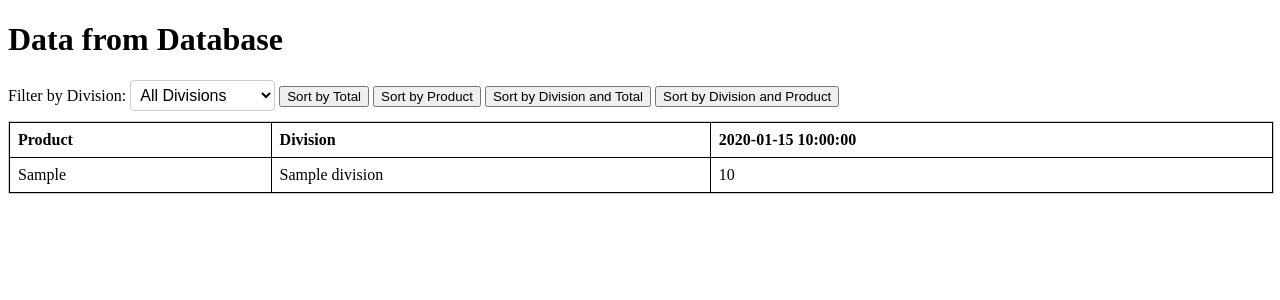
After one commit to YVGunko/stplSales, a Flask app: page /show_data in a window 1280 px wide. The commit adds this page. Shown: the top 300 px of the page. Run offline with Flask 3, Linux system fonts and the light colour scheme; tables that the repository leaves empty or names only in its code hold one stand-in row (values such as "Sample post").

Commit message:
in progress day#4

```diff
--- a/api.py
+++ b/api.py
@@ -10,20 +10,38 @@ def get_db_connection():
 # Create a Blueprint for the API
 api = Blueprint('api', __name__)
 
+@api.route('/api/divisions', methods=['GET'])
+def get_divisions():
+    try:
+        connection = pymysql.connect(**MYSQL_CONFIG)
+        with connection.cursor() as cursor:
+            cursor.execute("SELECT code, name FROM division")
+            divisions = cursor.fetchall()
+        print("Fetched divisions:", divisions)  # Debugging line
+        return jsonify(divisions)
+    except pymysql.MySQLError as e:
+        return jsonify({"status": "error", "message": str(e)})
+    finally:
+        connection.close()
+
 @api.route('/api/save', methods=['POST'])
 def save_data():
-    # Assuming you want to save data from a specific DataFrame or received data
-    data_to_save = request.json  # Or request.form depending on your needs
+    # Get the data from the request
+    data = request.json  # This should contain both the date and modified content
+
+    # Extract the date and modified content
+    date_of_change = data.get('date')  # Get the date value
+    modified_content = data.get('data', [])  # Get the modified content, default to an empty list if not provided
 
     # Connect to the database and insert the data
     try:
         connection = pymysql.connect(**MYSQL_CONFIG)
         with connection.cursor() as cursor:
             # Example of how to save the data (adjust according to your data structure)
-            for entry in data_to_save:
+            for entry in modified_content:
                 # Assuming entry is a dictionary with the required fields
-                cursor.execute("INSERT INTO your_table_name (column1, column2) VALUES (%s, %s)",
-                               (entry['field1'], entry['field2']))  # Adjust as necessary
+                cursor.execute("INSERT INTO sales (product, total, division_code, date_of_change) VALUES (%s, %s, %s, %s)",
+                               (entry['Product'], entry['Total'], entry['Division'], date_of_change))  # Adjust as necessary
 
             connection.commit()
         return jsonify({"status": "success", "message": "Data saved successfully."})
--- a/app.py
+++ b/app.py
@@ -1,7 +1,8 @@
-from flask import Flask, request, render_template
+from flask import Flask, jsonify, request, render_template
 import pandas as pd
 import pymysql
 import numpy as np
+import json
 
 from config import MYSQL_CONFIG
 from api import api  # Import the API blueprint
@@ -72,10 +73,14 @@ def index():
         # Convert modified_content to DataFrame for rendering
         modified_df = pd.DataFrame(modified_content, columns=[first_column_name, second_column_name, third_column_name])
 
+        json_dumps=json.dumps(modified_df.to_dict(orient='records'))
+        print(json_dumps)
+
         return render_template('index.html',
                                status='File uploaded successfully!',
                                uploaded_file=uploaded_df.to_html(classes='data', header="true", index=False),
-                               modified_content=modified_df.to_html(classes='data', header="true", index=False))  # Pass modified content as HTML
+                               modified_content=modified_df.to_html(classes='data', header="true", index=False),
+                               modified_content_json=json.dumps(modified_df.to_dict(orient='records')))  # Pass modified content as HTML
 
     return render_template('index.html', status=message)
 
@@ -142,6 +147,8 @@ def prepare_exel_content(second_column_content):
             second_column_content = second_column_content.replace('(', ' (')  # Add space before
         if 'АРТ №' in second_column_content:
             second_column_content = second_column_content.replace('АРТ №', 'АРТ.№')  # Add dot before
+        if '№' in second_column_content and second_column_content.strip()[0] == '№':
+            second_column_content = 'АРТ.'+second_column_content  # Add prefix before
         if second_column_content.strip() and second_column_content.strip()[0].isdigit():
             second_column_content = 'АРТ.№'+second_column_content  # Add prefix before
     else:
@@ -218,14 +225,48 @@ def analyze_excel(df):
 
     return results
 
-@app.route('/save', methods=['POST'])
+@app.route('/api/save', methods=['POST'])
 def save_data():
     # Delegate save functionality to the API
     return api.save_data()
 
-@app.route('/manage-patterns', methods=['POST'])
-def manage_patterns():
-    return render_template('manage-patterns.html', status="Analysis complete.", result=display_result)
+@app.route('/show_data', methods=['GET'])
+def show_data():
+    try:
+        connection = pymysql.connect(**MYSQL_CONFIG)
+        with connection.cursor() as cursor:
+            # Fetch divisions with names
+            query = """
+                SELECT s.product, s.total, d.name AS division_name, s.date_of_change
+                FROM sales s
+                JOIN division d ON s.division_code = d.code
+            """
+            cursor.execute(query)
+            results = cursor.fetchall()
+
+        # Convert results to DataFrame
+        columns = ['Product', 'Total', 'Division', 'Date of Change']
+        data = pd.DataFrame(results, columns=columns)
+
+        # Pivot the DataFrame
+        pivot_table = data.pivot_table(
+            index=['Product', 'Division'],
+            columns='Date of Change',
+            values='Total',
+            aggfunc='sum',
+            fill_value=0
+        )
+
+        pivot_table.reset_index(inplace=True)
+
+    except pymysql.MySQLError as e:
+        return render_template('show_data.html', error=str(e), data=[], divisions=[])
+
+    # Prepare division list for filtering
+    division_list = [{'code': d[0], 'name': d[1]} for d in results]  # Adjust as needed
+
+    return render_template('show_data.html', data=pivot_table.to_dict(orient='records'), divisions=division_list)
+
 
 if __name__ == '__main__':
     app.run(debug=True)
--- /dev/null
+++ b/templates/show_data.html
@@ -0,0 +1,160 @@
+<!DOCTYPE html>
+<html lang="en">
+<head>
+    <meta charset="UTF-8">
+    <meta name="viewport" content="width=device-width, initial-scale=1.0">
+    <title>Show Data</title>
+    <style>
+        table.data {
+            border-collapse: collapse;
+            width: 100%;
+        }
+        table.data th, table.data td {
+            border: 1px solid black;
+            padding: 8px;
+            text-align: left;
+        }
+        .table-container {
+            width: 100%;
+            max-height: 360px; /* Set desired height */
+            overflow-y: auto;   /* Enable vertical scrolling */
+            border: 1px solid #ccc; /* Optional border for the container */
+            margin-top: 10px; /* Optional spacing */
+        }
+        select {
+            font-size: 16px; /* Adjust font size */
+            padding: 5px; /* Add some padding */
+            color: #000; /* Text color */
+            background-color: #fff; /* Background color */
+            border: 1px solid #ccc; /* Border for better definition */
+            border-radius: 4px; /* Rounded corners */
+        }
+    </style>
+</head>
+<body>
+    <h1>Data from Database</h1>
+
+    <div>
+        <label for="division-select">Filter by Division:</label>
+        <select id="division-select" onchange="filterData()">
+            <option value="">All Divisions</option> <!-- Default unfiltered option -->
+            <!-- Options will be populated dynamically -->
+        </select>
+
+        <button onclick="sortData('total')">Sort by Total</button>
+        <button onclick="sortData('product')">Sort by Product</button>
+        <button onclick="sortData('division_total')">Sort by Division and Total</button> <!-- New button -->
+        <button onclick="sortData('division_product')">Sort by Division and Product</button> <!-- New button -->
+    </div>
+
+    <div class="table-container">
+        <table class="data" id="data-table">
+            <thead>
+                <tr>
+                    <th>Product</th>
+                    <th>Division</th> <!-- Division name displayed here -->
+                    {% for date in data[0].keys() if date not in ['Product', 'Division'] %}
+                        <th>{{ date }}</th>
+                    {% endfor %}
+                </tr>
+            </thead>
+            <tbody>
+                {% for row in data %}
+                    <tr>
+                        <td>{{ row.Product }}</td>
+                        <td>{{ row.Division }}</td> <!-- Division name displayed here -->
+                        {% for date in data[0].keys() if date not in ['Product', 'Division'] %}
+                            <td>{{ row[date] }}</td>
+                        {% endfor %}
+                    </tr>
+                {% endfor %}
+            </tbody>
+        </table>
+    </div>
+
+    <script>
+                // Fetch divisions and populate the dropdown
+        async function fetchDivisions() {
+            try {
+                const response = await fetch('/api/divisions');
+                const divisions = await response.json();
+
+                const divisionSelect = document.getElementById('division-select');
+                divisionSelect.innerHTML = '<option value="">All Divisions</option>'; // Reset options
+                divisions.forEach(division => {
+                    const option = document.createElement('option');
+                    option.value = division[0]; // Assuming 'code' is at index 0
+                    option.textContent = division[1]; // Assuming 'name' is at index 1
+                    divisionSelect.appendChild(option);
+                });
+            } catch (error) {
+                console.error('Error fetching divisions:', error);
+            }
+        }
+        // Call fetchDivisions on page load
+        document.addEventListener('DOMContentLoaded', fetchDivisions);
+
+        function filterData() {
+            const divisionCode = document.getElementById('division-select').value;
+            const table = document.getElementById('data-table');
+            const rows = table.getElementsByTagName('tbody')[0].rows;
+
+            for (let row of rows) {
+                const divisionCell = row.cells[1].innerText; // Division name is now in the second column
+                if (divisionCode === "" || divisionCell === divisionCode) {
+                    row.style.display = ""; // Show row
+                } else {
+                    row.style.display = "none"; // Hide row
+                }
+            }
+        }
+
+        function sortData(order) {
+            const table = document.getElementById('data-table');
+            const tbody = table.getElementsByTagName('tbody')[0];
+            const rows = Array.from(tbody.rows); // Convert HTMLCollection to Array
+
+            // Determine sorting function based on order
+            const sortFunction = (a, b) => {
+                let divisionA = a.cells[1].innerText.toLowerCase(); // Division name
+                let divisionB = b.cells[1].innerText.toLowerCase(); // Division name
+
+                if (order === 'total') {
+                    let totalA = parseInt(a.cells[2].innerText);
+                    let totalB = parseInt(b.cells[2].innerText);
+                    return totalB - totalA; // Sort by Total in descending order
+                } else if (order === 'product') {
+                    let productA = a.cells[0].innerText.toLowerCase();
+                    let productB = b.cells[0].innerText.toLowerCase();
+                    return productA > productB ? 1 : -1; // Sort by Product name
+                } else if (order === 'division_total') {
+                    let totalA = parseInt(a.cells[2].innerText);
+                    let totalB = parseInt(b.cells[2].innerText);
+                    if (divisionA === divisionB) {
+                        return totalB - totalA; // If divisions are equal, sort by Total
+                    }
+                    return divisionA > divisionB ? 1 : -1; // Otherwise sort by Division
+                } else if (order === 'division_product') {
+                    let productA = a.cells[0].innerText.toLowerCase();
+                    let productB = b.cells[0].innerText.toLowerCase();
+                    if (divisionA === divisionB) {
+                        return productA > productB ? 1 : -1; // If divisions are equal, sort by Product
+                    }
+                    return divisionA > divisionB ? 1 : -1; // Otherwise sort by Division
+                }
+            };
+
+            // Sort rows based on the defined sorting function
+            rows.sort(sortFunction);
+
+            // Remove existing rows and append sorted rows
+            while (tbody.firstChild) {
+                tbody.removeChild(tbody.firstChild);
+            }
+
+            // Append sorted rows back to the table
+            rows.forEach(row => tbody.appendChild(row));
+        }
+    </script>
+</body>
+</html>
```
Also changed, not shown: templates/index.html (+31 -9 lines).
